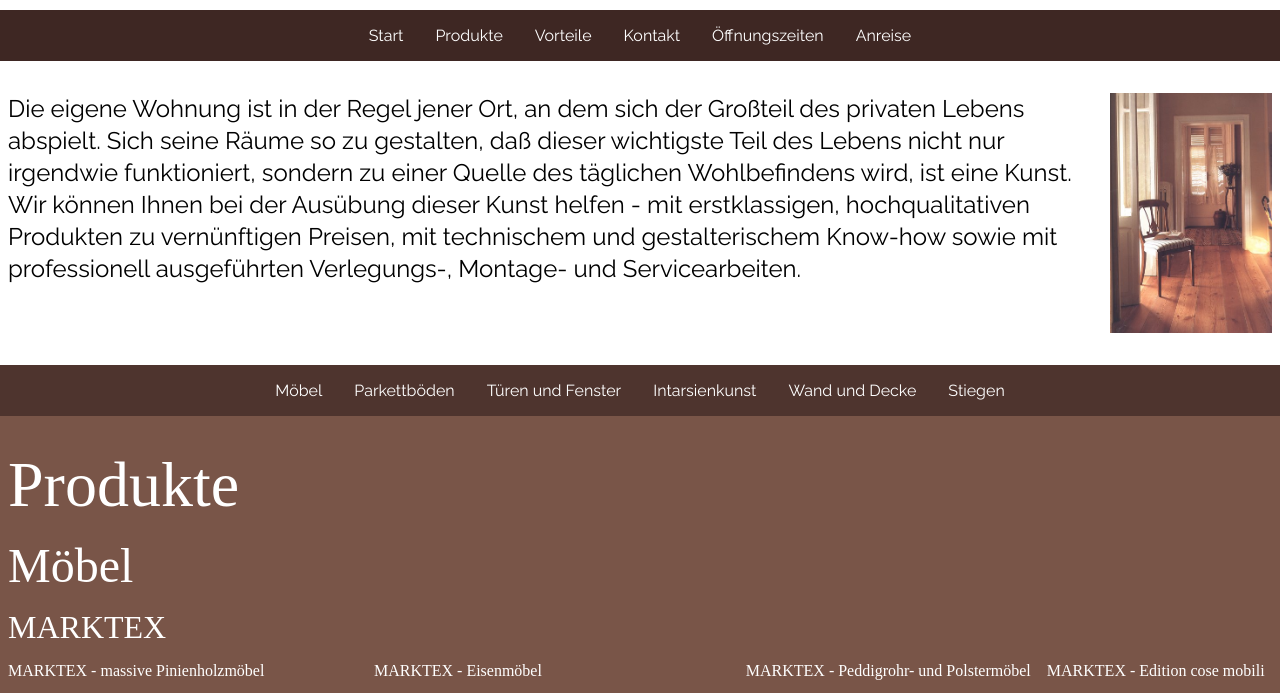
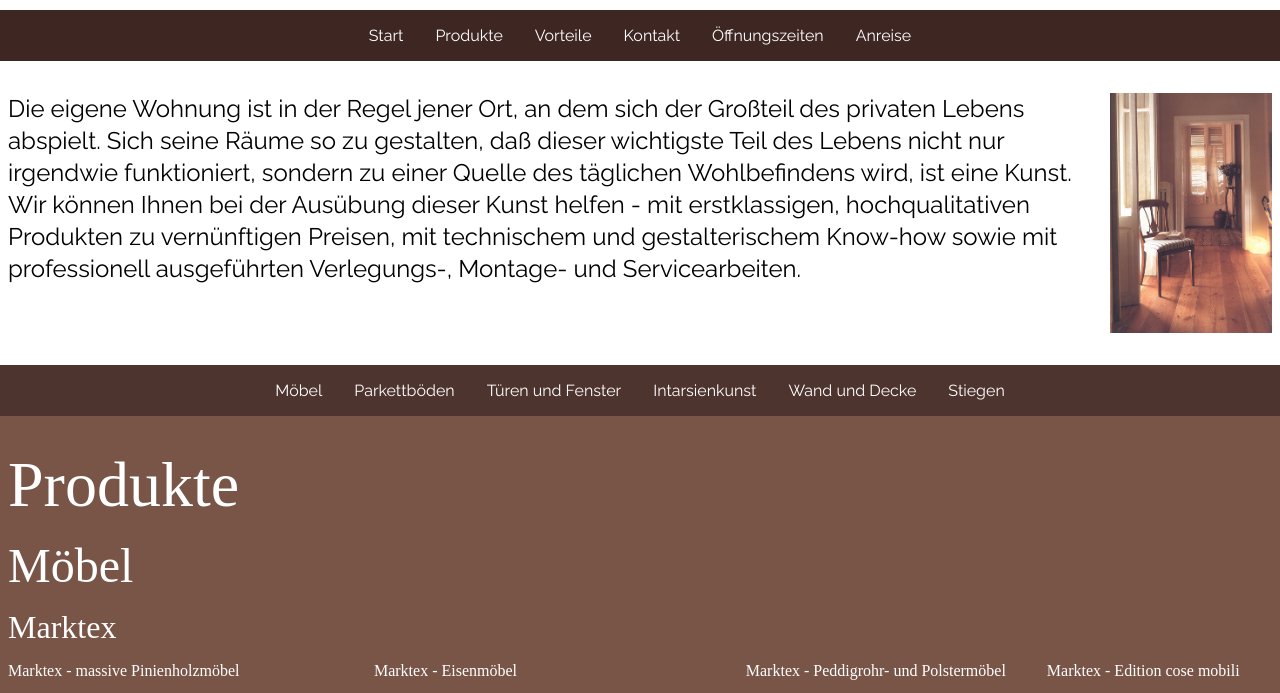
Before and after one commit to JuliusHochholdinger/html-homepage-hochholdinger, a plain HTML site: page index.html in a window 1280 px wide. Shown: the part 249-942 px from the top of the page. Drawn offline with Linux system fonts and the light colour scheme; a web font is replaced by a local one.

Commit message:
keine kapitälchen bei h1-4

```diff
--- a/index.html
+++ b/index.html
@@ -48,11 +48,11 @@
 		<div class="dark">
 			<h1>Produkte</h1>
 			<h2 id="moebel">Möbel</h2>
-			<h3>MARKTEX</h3>
+			<h3>Marktex</h3>
 			<div class="j-c-c">
 				<div>
 					<h4>
-						MARKTEX - massive Pinienholzmöbel
+						Marktex - massive Pinienholzmöbel
 					</h4>
 					<p>
 						Was Sie hier sehen, ist Gewohntes. Keiner der Gegenstände ist un-gewohnt oder gar gewöhnungsbedürftig. Dennoch, gewöhnlich
@@ -67,7 +67,7 @@
 				<div class="space"></div>
 				<div>
 					<h4>
-						MARKTEX - Eisenmöbel
+						Marktex - Eisenmöbel
 					</h4>
 					<p>
 						Eisen ist ein Naturmaterial. Eisen ist lebendiger Charakter. Dazu gehört auch, daß Eisen oxydieren kann. Genauso wie Silber,
@@ -82,7 +82,7 @@
 				<div class="space"></div>
 				<div>
 					<h4>
-						MARKTEX - Peddigrohr- und Polstermöbel
+						Marktex - Peddigrohr- und Polstermöbel
 					</h4>
 					<p>
 						Peddigrohr- und Polstermöbel gehören zu den ganz wenigen intimen Gegenständen, die wir gerne auch mit unseren Gästen teilen.
@@ -95,7 +95,7 @@
 				<div class="space"></div>
 				<div>
 					<h4>
-						MARKTEX - Edition cose mobili
+						Marktex - Edition cose mobili
 					</h4>
 					<p>
 						Vollholz-Materialkompositionen Das Spiel mit Materialen und strengen Formen zeitigt in der Edition cose mobili vollendete
@@ -105,7 +105,7 @@
 					</p>
 				</div>
 			</div>
-			<h3>STOKKE Sitzmöbel</h3>
+			<h3>Stokke Sitzmöbel</h3>
 			<p>
 				Bei den meisten Beschwerden, die durch das Sitzen entstehen, handelt es sich um Resultate passiven Sitzens und eingeengter
 				Positionen bzw. um Bewegungsmangel und Unteraktivität. Offenbar benötigen wir Stühle, die uns dazu "auffordern", unseren
@@ -180,7 +180,7 @@
 			</div>
 			<div class="space"></div>
 			<div class="3">
-				<h2>Verlegung, Montage und Service</h2>
+				<h2>Verlegung,&nbsp;Montage und Service</h2>
 				<p>
 					Die jahrzehntelange Erfahrung unseres freundlichen Verlege- und Montageteams hält Sie sorgenfrei. Zu unseren Serviceangeboten
 					zählen Verlegung, Schleifen und Oberflächenbehandlung von Parkettböden, Lieferung und Montage von Decken, Wandverkleidungen,
```
